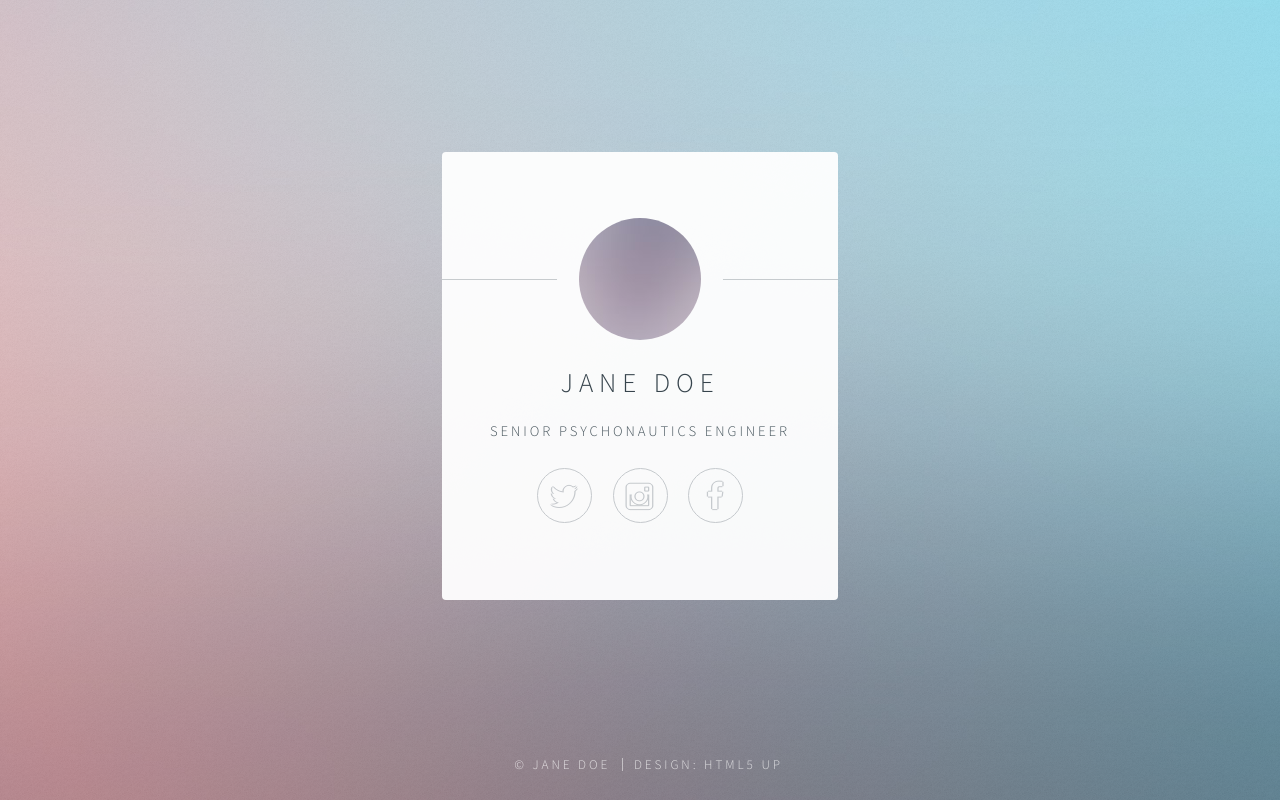
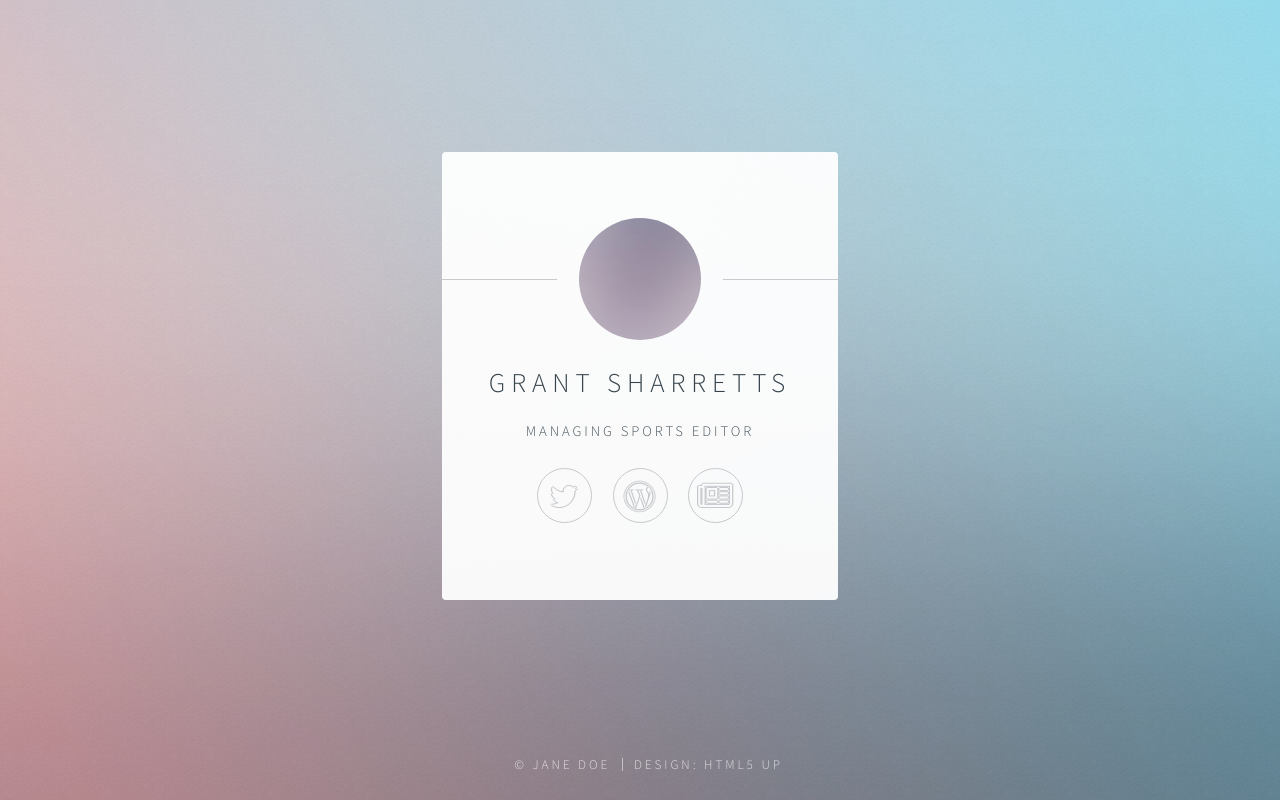
Before and after one commit to bpsizemore/gsharretts-website, a plain HTML site: page index.html in a window 1280 px wide. Drawn offline with Linux system fonts and the light colour scheme.

Commit message:
Updated template with basic things such as custom icons and title etc.

```diff
--- a/index.html
+++ b/index.html
@@ -6,7 +6,7 @@
 -->
 <html>
 	<head>
-		<title>Identity by HTML5 UP</title>
+		<title>Grant Sharretts</title>
 		<meta charset="utf-8" />
 		<meta name="viewport" content="width=device-width, initial-scale=1" />
 		<!--[if lte IE 8]><script src="assets/js/html5shiv.js"></script><![endif]-->
@@ -24,8 +24,8 @@
 					<section id="main">
 						<header>
 							<span class="avatar"><img src="images/avatar.jpg" alt="" /></span>
-							<h1>Jane Doe</h1>
-							<p>Senior Psychonautics Engineer</p>
+							<h1>Grant Sharretts</h1>
+							<p>Managing Sports Editor</p>
 						</header>
 						<!--
 						<hr />
@@ -66,9 +66,9 @@
 						-->
 						<footer>
 							<ul class="icons">
-								<li><a href="#" class="fa-twitter">Twitter</a></li>
-								<li><a href="#" class="fa-instagram">Instagram</a></li>
-								<li><a href="#" class="fa-facebook">Facebook</a></li>
+								<li><a href="https://twitter.com/grantsharretts" class="fa-twitter">Twitter</a></li>
+								<li><a href="https://gsharretts.wordpress.com/" class="fa-wordpress">Wordpress</a></li>
+								<li><a href="http://jcpatriot.com/" class="fa-newspaper-o"></a></li>
 							</ul>
 						</footer>
 					</section>
```
